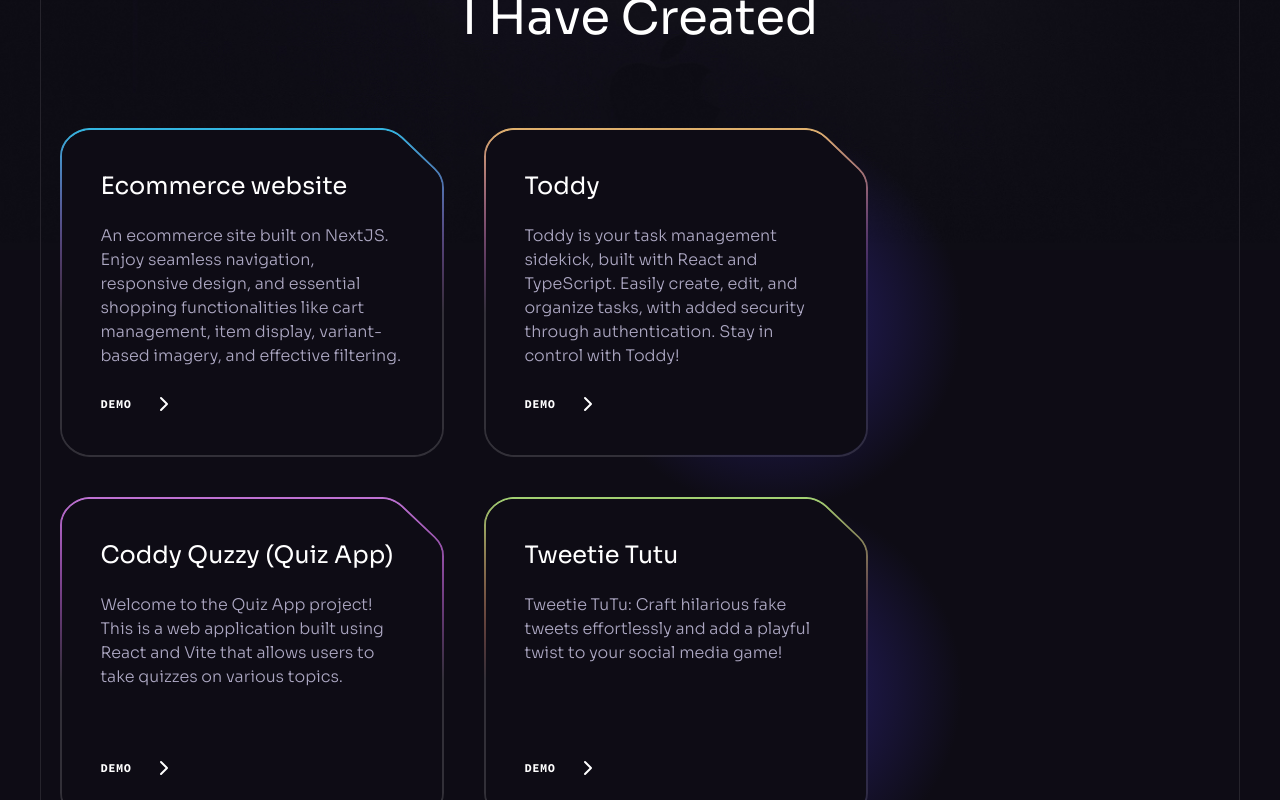
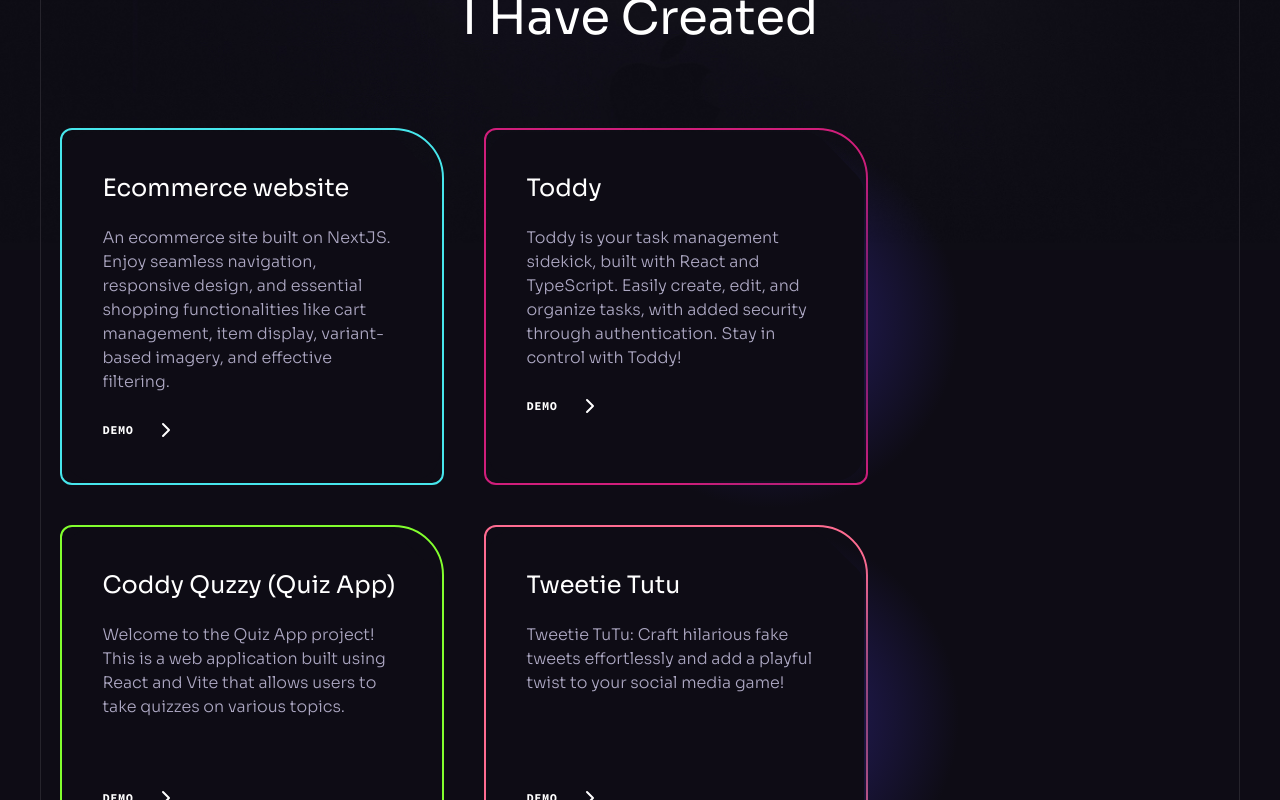
Before and after one commit to Itskrish01/professional-portfolio-v2, a React (Vite) app: page / in a window 1280 px wide. Shown: the part 2040-2840 px from the top of the page. Built offline with nearby package versions, Linux system fonts and the light colour scheme.

Commit message:
Added some changes

```diff
--- a/src/App.jsx
+++ b/src/App.jsx
@@ -4,7 +4,6 @@
 import Header from "./components/Header";
 import Hero from "./components/Hero";
 import About from "./components/About";
-import Skills from "./components/Skills";
 const App = () => {
 
   return (
@@ -15,7 +14,6 @@
         <About />
         <Projects />
         <Experience />
-        <Skills />
         <Footer />
       </div>
 
--- a/src/components/Projects.jsx
+++ b/src/components/Projects.jsx
@@ -17,10 +17,8 @@
         <div className="flex flex-wrap gap-10 mb-10">
           {projects.map((item) => (
             <div
-              className="block relative p-0.5 bg-no-repeat bg-[length:100%_100%] md:max-w-[24rem]"
-              style={{
-                backgroundImage: `url(${item.backgroundUrl})`,
-              }}
+              className="block rounded-tr-[50px] rounded-xl relative p-0.5 bg-no-repeat bg-[length:100%_100%] md:max-w-[24rem]"
+              style={{border: `2px solid ${'#'+(Math.random() * 0xFFFFFF << 0).toString(16).padStart(6, '0')}`}}
               key={item.id}
             >
               <div className="relative z-2 flex flex-col min-h-[20rem] p-[2.4rem]">
```
